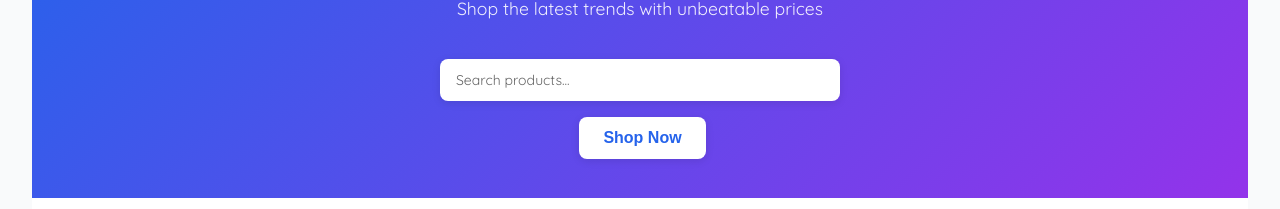
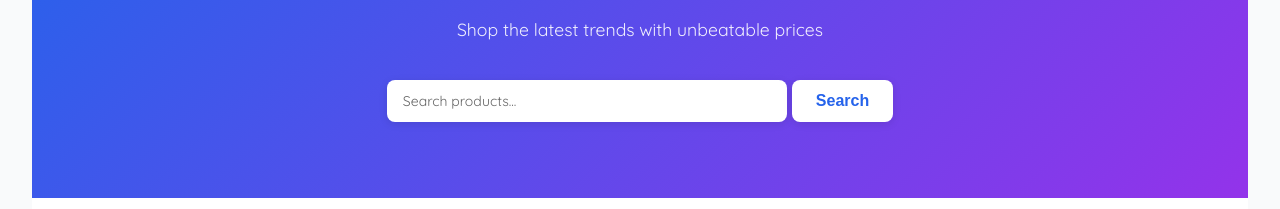
Before and after one commit to KingNeutron27/CreativeStore, a React (Vite) app: page / in a window 1280 px wide. Shown: the part 239-448 px from the top of the page. Built offline with nearby package versions, Linux system fonts and the light colour scheme; no server answers.

Commit message:
movea and rename the search button

```diff
--- a/src/pages/Home.jsx
+++ b/src/pages/Home.jsx
@@ -101,8 +101,8 @@
                 value={searchInput}
                 onChange={(e) => setSearchInput(e.target.value)}
               />
+            <button className="shop-btn">Search</button>
             </form>
-            <button className="shop-btn">Shop Now</button>
           </div>
         </div>
 
```
